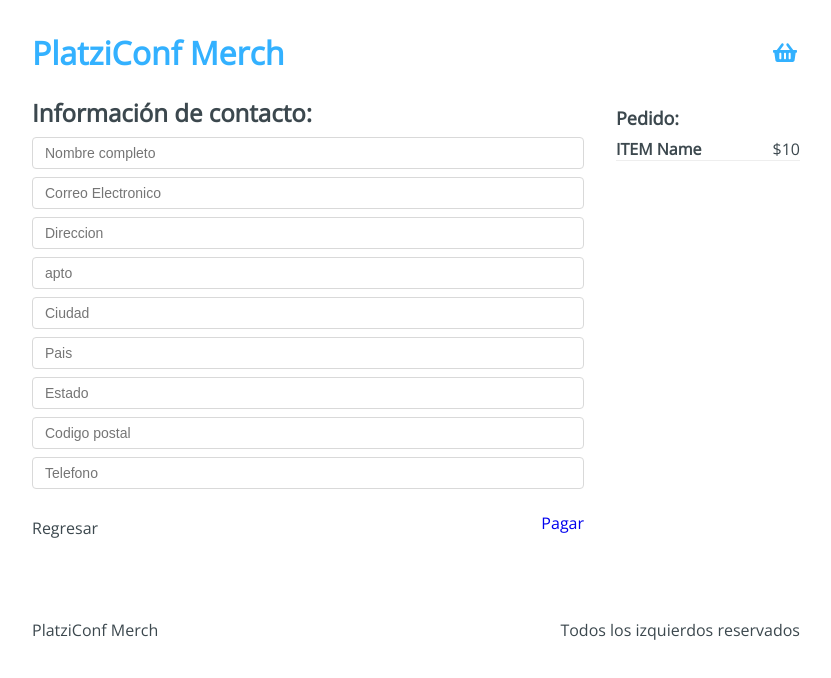
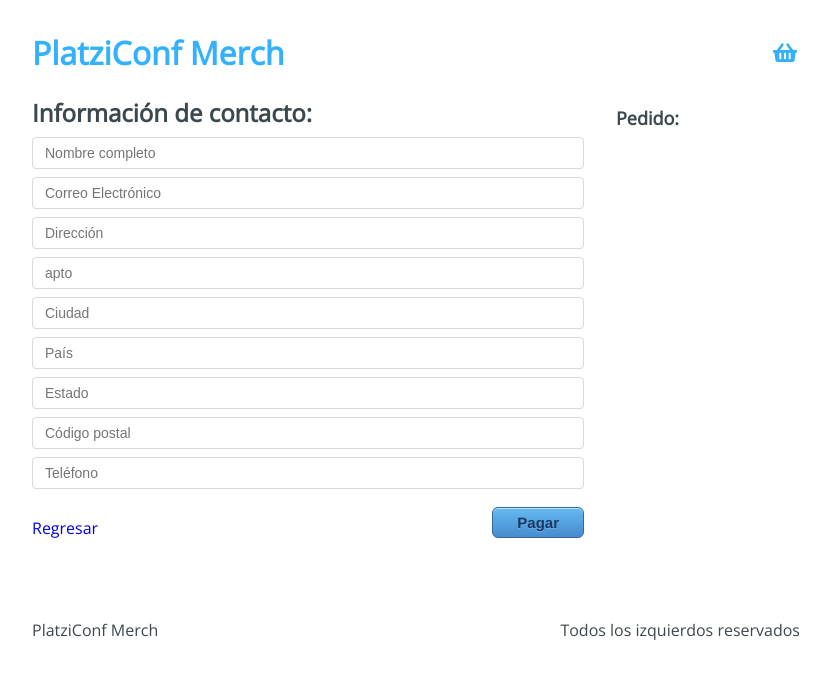
Before and after one commit to nmrinc/platzi-conf-merch, a React app: page /checkout/information in a window 1280 px wide. Shown: the top 678 px of the page, without its empty margins (224-1055 px from the left). Built offline with nearby package versions, Linux system fonts and the light colour scheme.

Commit message:
Lesson 31 useRef en la página de checkout

```diff
--- a/src/containers/Information/index.jsx
+++ b/src/containers/Information/index.jsx
@@ -1,43 +1,81 @@
-import React from 'react';
+import React, { useRef, useContext } from 'react';
 import { Link } from 'react-router-dom';
+import { AppContext } from '../../context/AppContext';
 import '../../styles/components/Information.scss';
 
-const Information = () => (
+const Information = () => {
+  const {
+    state: { cart },
+    addToBuyer,
+  } = useContext(AppContext);
+  const form = useRef(null);
+
+  const handleSubmit = () => {
+    const formData = new FormData(form.current);
+
+    const _buyer = {
+      name: formData.get('name'),
+      email: formData.get('email'),
+      address: formData.get('address'),
+      apto: formData.get('apto'),
+      city: formData.get('city'),
+      country: formData.get('country'),
+      state: formData.get('state'),
+      cp: formData.get('cp'),
+      phone: formData.get('phone'),
+    };
+
+    addToBuyer(_buyer);
+  };
+
+  return (
     <div className="Information">
       <div className="Information-content">
         <div className="Information-head">
           <h2>Información de contacto:</h2>
         </div>
         <div className="Information-form">
-        <form action="">
+          <form ref={form}>
             <input type="text" placeholder="Nombre completo" name="name" />
-          <input type="text" placeholder="Correo Electronico" name="email" />
-          <input type="text" placeholder="Direccion" name="addres" />
+            <input type="text" placeholder="Correo Electrónico" name="email" />
+            <input type="text" placeholder="Dirección" name="address" />
             <input type="text" placeholder="apto" name="apto" />
             <input type="text" placeholder="Ciudad" name="city" />
-          <input type="text" placeholder="Pais" name="country" />
+            <input type="text" placeholder="País" name="country" />
             <input type="text" placeholder="Estado" name="state" />
-          <input type="text" placeholder="Codigo postal" name="cp" />
-          <input type="text" placeholder="Telefono" name="phone" />
+            <input type="text" placeholder="Código postal" name="cp" />
+            <input type="text" placeholder="Teléfono" name="phone" />
           </form>
         </div>
         <div className="Information-buttons">
-        <div className="Information-back">Regresar</div>
+          <div className="Information-back">
+            <Link to="/checkout">Regresar</Link>
+          </div>
           <div className="Information-next">
-          <Link to="/checkout/payment">Pagar</Link>
+            <button type="button" onClick={handleSubmit}>
+              Pagar
+            </button>
           </div>
         </div>
       </div>
       <div className="Information-sidebar">
         <h3>Pedido:</h3>
-      <div className="Information-item">
+        {cart.map((item) => (
+          <div className="Information-item" key={item.id}>
             <div className="Information-element">
-          <h4>ITEM Name</h4>
-          <span>$10</span>
+              <h4>{item.title}</h4>
+              {item.quantity > 1 ? (
+                <span>
+                  {item.quantity} X ${item.price}
+                </span>
+              ) : (
+                <span>${item.price}</span>
+              )}
             </div>
           </div>
+        ))}
       </div>
     </div>
   );
-
+};
 export default Information;
--- a/src/hooks/useInitialState.js
+++ b/src/hooks/useInitialState.js
@@ -47,9 +47,17 @@
     }
   };
 
+  const addToBuyer = (payload) => {
+    setState((prev) => ({
+      ...prev,
+      buyer: [...prev.buyer, payload],
+    }));
+  };
+
   return {
     addToCart,
     removeFromCart,
+    addToBuyer,
     state,
   };
 };
--- a/src/initialState.js
+++ b/src/initialState.js
@@ -1,5 +1,6 @@
 export default {
   cart: [],
+  buyer: [],
   products: [
     {
       id: '1',
```
Lines whose indentation alone changed are shown as unchanged.
